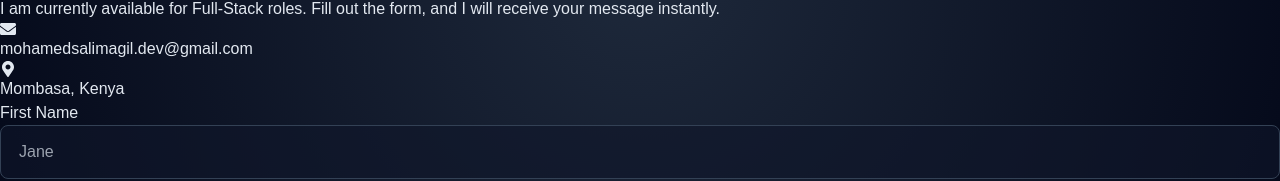
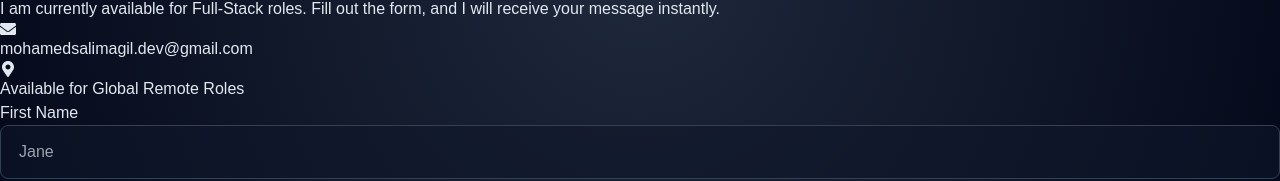
Before and after one commit to mohamedsalimagil/mohamedsalimagil-portfolio, a React (Vite) app: page / in a window 1280 px wide. Shown: the part 10029-10210 px from the top of the page. Built offline with nearby package versions, Linux system fonts and the light colour scheme.

Commit message:
feat:Update location to global remote

```diff
--- a/src/App.jsx
+++ b/src/App.jsx
@@ -306,7 +306,7 @@
                         </div>
                         <div className="flex items-center gap-4 text-slate-300">
                             <FaMapMarkerAlt className="text-amber-500"/>
-                            <p className="text-sm">Mombasa, Kenya</p>
+                            <p className="text-sm">Available for Global Remote Roles</p>
                         </div>
                     </div>
                   </div>
```
